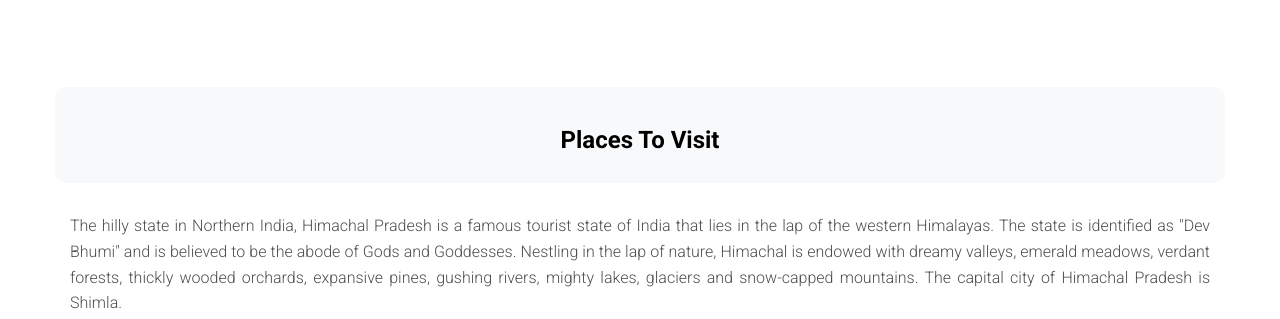
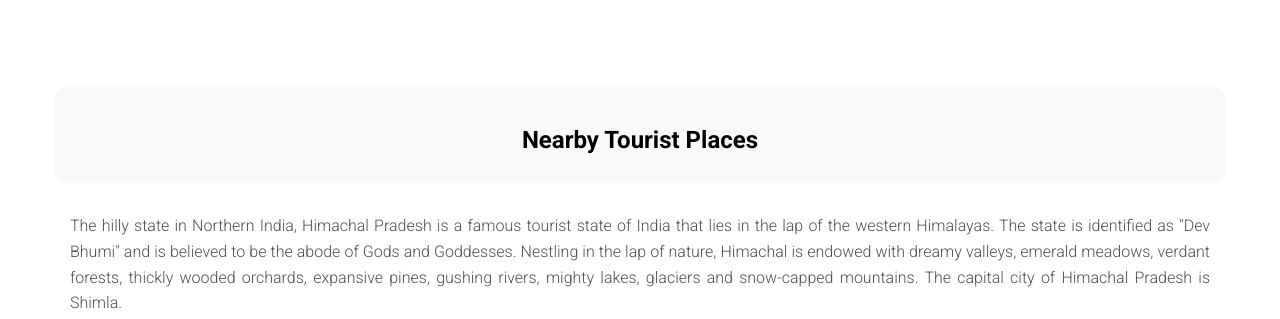
Before and after one commit to MadhukeshSingh/rttp, a plain HTML site: page index.html in a window 1280 px wide. Shown: the part 9040-9359 px from the top of the page. Drawn offline with Linux system fonts and the light colour scheme; files whose address does not match are found by name.

Commit message:
bg Heading

```diff
--- a/index.html
+++ b/index.html
@@ -920,7 +920,7 @@ table, th, td {
         <div class="container">
             <div class="row">
                 <div class="col-md-12 section-heading">
-                    <h3 class="section-title; text-align: center">Places To Visit</h3>
+                    <h3 class="section-title; text-align: center">Nearby Tourist Places</h3>
                 </div>
             </div>
 
```
